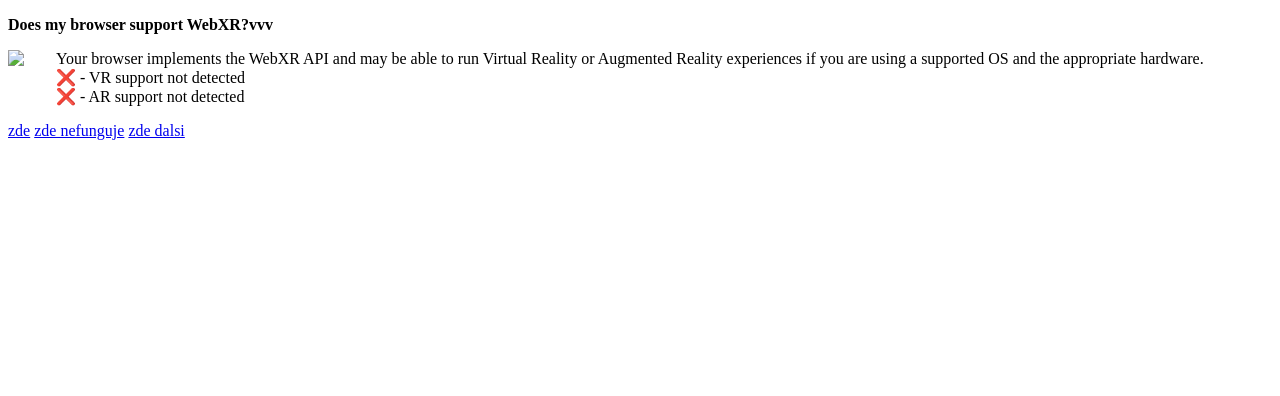
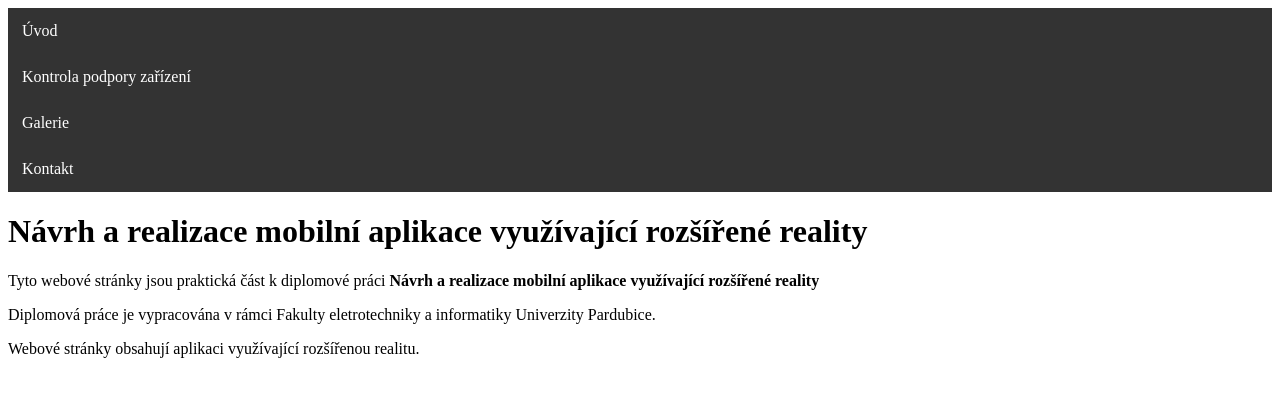
Before and after one commit to st52542/diplomovaPrace, a plain HTML site: page index.html in a window 1280 px wide. Drawn offline with nearby package versions, Linux system fonts and the light colour scheme.

Commit message:
work on web

```diff
--- a/index.html
+++ b/index.html
@@ -2,45 +2,22 @@
 <html lang="en">
 <head>
     <meta charset="UTF-8">
-    <title>Uvodni strana</title>
+    <title>Diplomová práce úvod</title>
+    <script type="text/javascript" src="http://ajax.googleapis.com/ajax/libs/jquery/3.5.1/jquery.min.js"></script>
+    <script>
+        $(function(){
+            $("#includeMenu").load("menu.html");
+        });
+    </script>
+    <link rel="stylesheet" href="myCSS.css">
 </head>
 <body>
-<p><b>Does my browser support WebXR?vvv</b><br/>
-<div>
-    <img id='canhazimg' style='width: 32px; float: left;'></img>
-    <p id='canhazwebxr' style='margin-left: 48px;'></p>
-</div>
-<script>
-
-
-    let canhazElement = document.getElementById('canhazwebxr');
-    let canhazImg = document.getElementById('canhazimg');
-    if ('xr' in navigator) {
-        canhazElement.innerText = "Your browser implements the WebXR API and may be able to run Virtual Reality or Augmented Reality experiences if you are using a supported OS and the appropriate hardware."
-        navigator.xr.isSessionSupported('immersive-vr').then((supported) => {
-            const span = document.createElement('span');
-            span.innerText = supported ? '✔️- VR support detected' : '❌ - VR support not detected';
-            canhazElement.appendChild(document.createElement('br'));
-            canhazElement.appendChild(span);
-        });
-        navigator.xr.isSessionSupported('immersive-ar').then((supported) => {
-            const span = document.createElement('span');
-            span.innerText = supported ? '✔️- AR support detected' : '❌ - AR support not detected';
-            canhazElement.appendChild(document.createElement('br'));
-            canhazElement.appendChild(span);
-        });
-        canhazImg.src = "media/textures/check-button.png";
-    } else if ('getVRDisplays' in navigator) {
-        canhazElement.innerText = "Your browser does not support WebXR, but does support the deprecated WebVR API. You may be able to run Virtual Reality experiences on sites that use the WebXR Polyfill, like this one!"
-        canhazImg.src = "media/textures/info-button.png";
-    } else {
-        canhazElement.innerText = "Sorry, your browser does not support WebXR."
-        canhazImg.src = "media/textures/x-button.png";
-    }
-
-</script>
-<a href="putItems.html">zde</a>
-<a href="putItemsTestModel.html">zde nefunguje</a>
-<a href="putItemsTestModelNext.html">zde dalsi</a>
+<div id="includeMenu"></div>
+<h1>
+    Návrh a realizace mobilní aplikace využívající rozšířené reality
+</h1>
+<p>Tyto webové stránky jsou praktická část k&nbsp;diplomové práci <strong>Návrh a realizace mobilní aplikace využívající rozšířené reality</strong></p>
+<p>Diplomová práce je vypracována v&nbsp;rámci Fakulty eletrotechniky a&nbsp;informatiky Univerzity Pardubice.</p>
+<p>Webové stránky obsahují aplikaci využívající rozšířenou realitu.</p>
 </body>
 </html>
--- /dev/null
+++ b/menu.html
@@ -0,0 +1,9 @@
+<!DOCTYPE html>
+<html lang="cz">
+<div class="menu">
+<a href="index.html">Úvod</a><br>
+<a href="isSupported.html">Kontrola podpory zařízení</a><br>
+<a href="galerie.html">Galerie</a><br>
+<a href="contact.html">Kontakt</a><br>
+</div>
+</html>
--- /dev/null
+++ b/myCSS.css
@@ -0,0 +1,17 @@
+div.menu {
+    background-color: #333;
+    overflow: auto;
+    white-space: nowrap;
+}
+
+div.menu a {
+    display: inline-block;
+    color: white;
+    text-align: center;
+    padding: 14px;
+    text-decoration: none;
+}
+
+div.menu a:hover {
+    background-color: #777;
+}
```
Also changed, not shown: contact.html (added, +10 -0 lines), galerie.html (added, +12 -0 lines), isSupported.html (added, +53 -0 lines).
